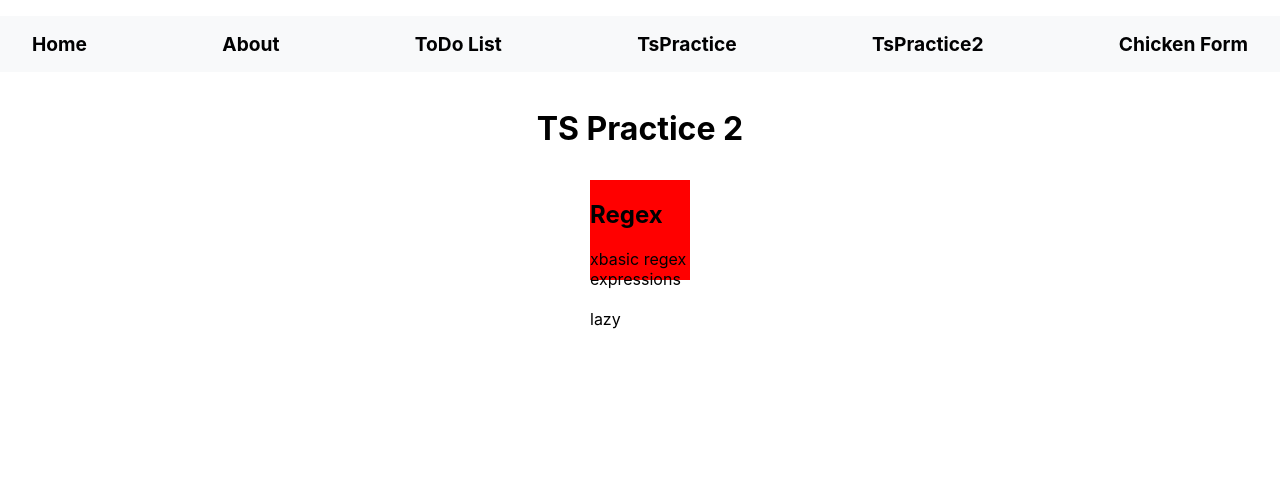
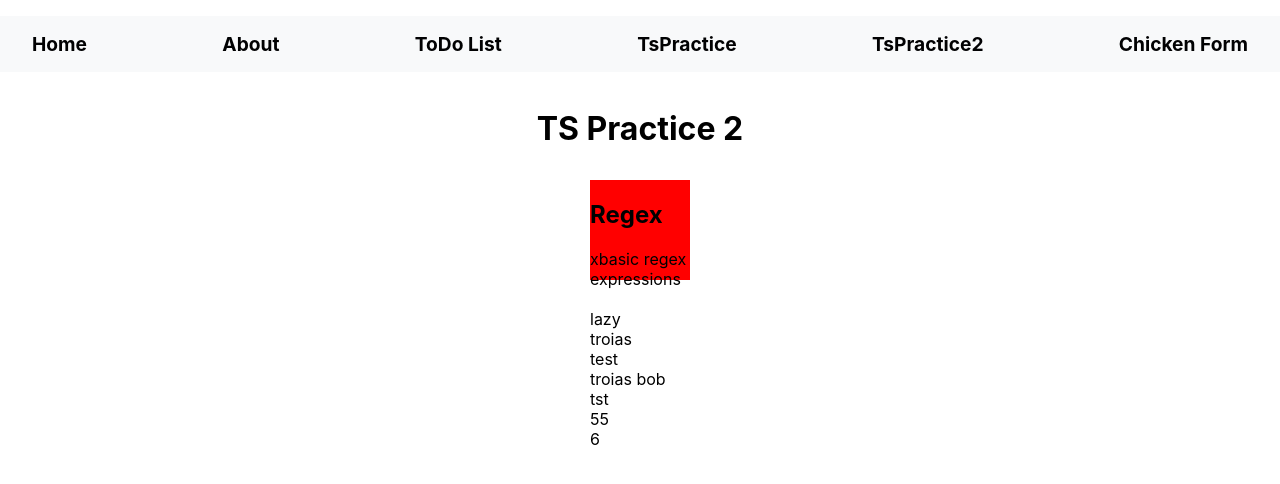
Before and after one commit to troias/TS-Muckarond, a React (Create React App) app: page /tspractice2 in a window 1280 px wide. Shown: the top 484 px of the page. Built offline with nearby package versions, Linux system fonts and the light colour scheme.

Commit message:
learnt overloads

```diff
--- a/src/components/tspractice2.tsx
+++ b/src/components/tspractice2.tsx
@@ -27,6 +27,73 @@ const containDigitNumberUpperCaseLowerCaseMin8 = /^(?=.*[0-9])(?=.*[a-z])(?=.*[A
 // const notFox = quickFox.match(regex)
 console.log("testPass", containDigitNumberUpperCaseLowerCaseMin8.test("T7@testPass"))
 
+const genericType = <T,>(arg: T[] | undefined) => {
+
+    if (arg) {
+        return arg[0]
+    }
+
+}
+//genericType<string, number>(['test', 1])
+
+const genericTypeExtension = <T extends {
+    name: string
+}>(arg: T) => {
+    return arg
+}
+
+console.log("xtension", genericTypeExtension({ name: 'test' }))
+
+interface Data {
+    postalCodes: string[]
+    country: string
+}
+
+type IOverload = {
+    (postalCodes: string[]): Data
+    (country: string): Data
+}
+
+const overload: IOverload = (arg: any): Data => {
+    if (arg instanceof Array) {
+        return {
+            postalCodes: arg,
+            country: 'test'
+        }
+    } else {
+        return {
+            postalCodes: [],
+            country: arg
+        }
+    }
+}
+
+// let getDataByKey = (data: Data, key: 'postalCodes'): string[]
+// let  getDataByKey = (data: Data, key: 'country'): string
+// let  getDataByKey = (data: Data, key: 'postalCodes' | 'country') => {
+//     return data[key]
+// }
+
+const unlimitedArgsFunction = (a: number, ...args: any[]) => {
+
+    return a + args.reduce((acc, curr) => {
+        return acc + curr
+    }
+        , 0)
+}
+
+type abc = {
+    a: number
+    b: number
+    c: number
+}
+
+const deconstructed = ({ a, b, c }: abc) => {
+    return a + b + c
+}
+
+
+
 
 const Tspractice2 = (props: Props) => {
     return (
@@ -45,6 +112,20 @@ const Tspractice2 = (props: Props) => {
                     <br />
                     <span>{printReturnStr(quickFox, returnStr)}</span>
                     <br />
+                    <span>{genericType(["troias", "bob"])}</span>
+                    <br />
+                    <span>{genericTypeExtension({ name: 'test' }).name}</span>
+                    <br />
+                    <span>{overload(["troias", "bob"]).postalCodes.map(x => " " + x)}</span>
+                    <br />
+                    <span>{overload("test").country.split(/e/g)}</span>
+                    <br />
+                    <span>{unlimitedArgsFunction(1, 2, 3, 4, 5, 6, 7, 8, 9, 10)}</span>
+                    <br />
+                    <span>{deconstructed({ a: 1, b: 2, c: 3 })}</span>
+
+
+
 
 
 
```
